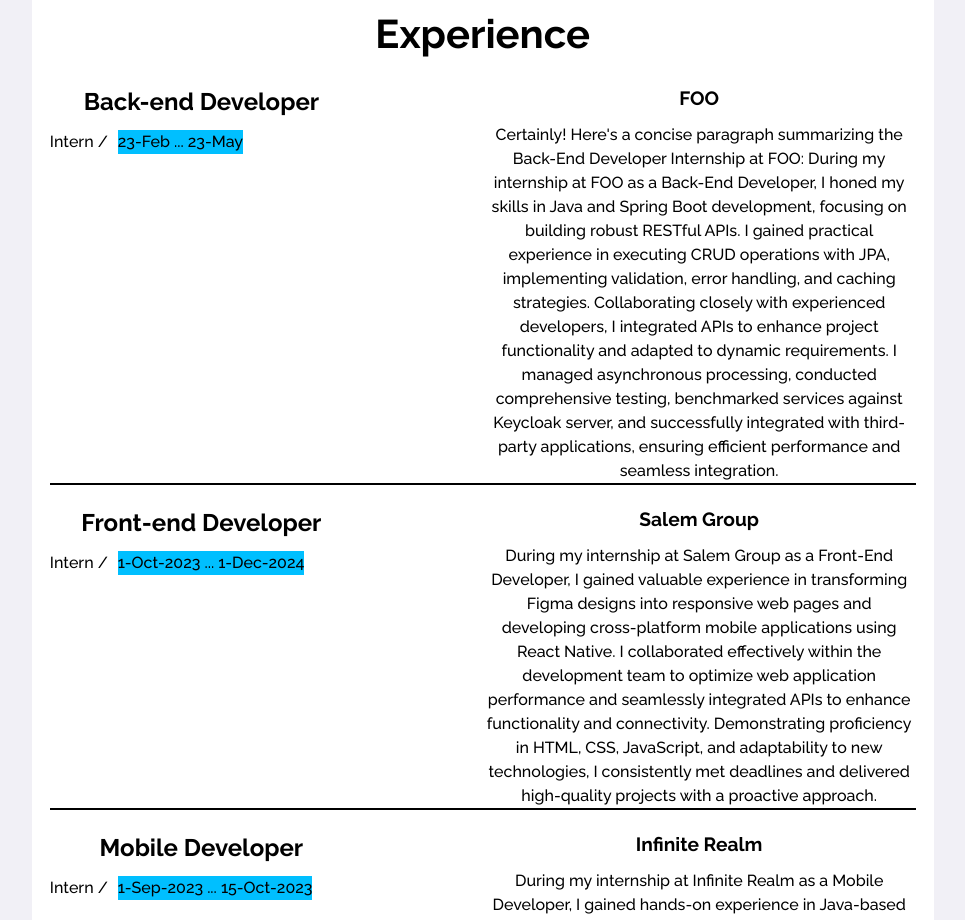
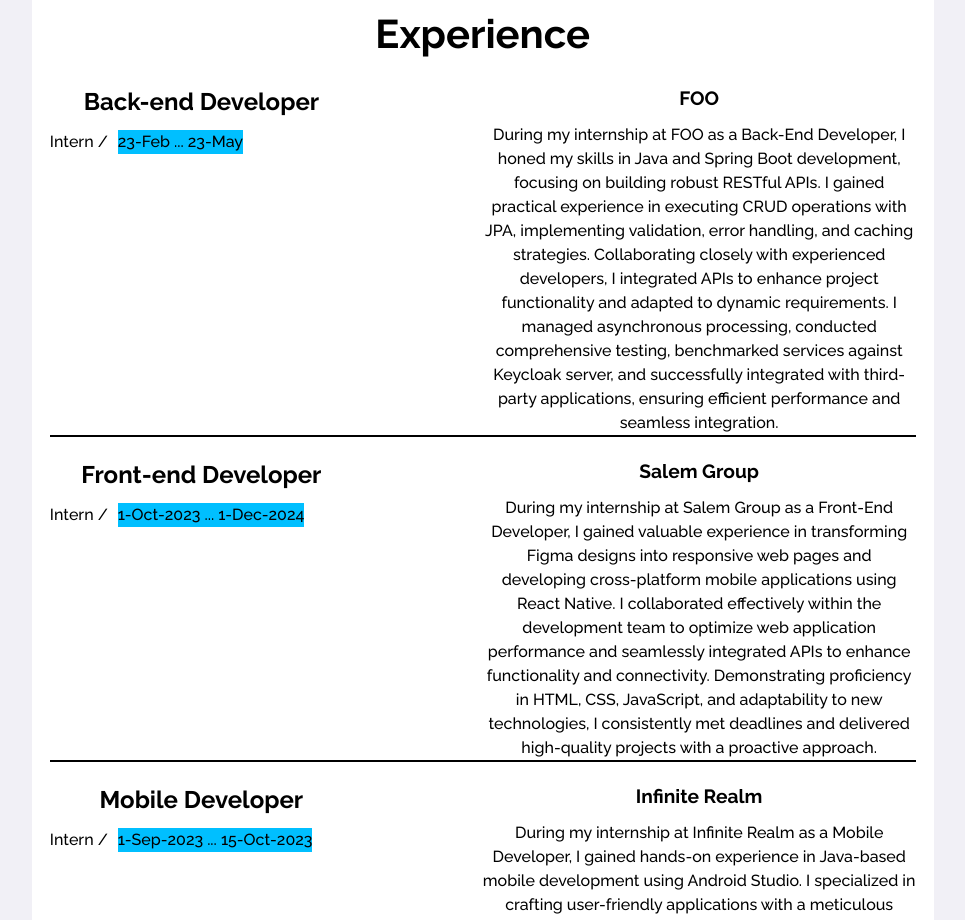
Before and after one commit to MustafaRady/portfolio_1, a React (Create React App) app: page / in a window 1280 px wide. Shown: the part 2300-3220 px from the top of the page, without its empty margins (270-1235 px from the left). Built offline with nearby package versions, Linux system fonts and the light colour scheme.

Commit message:
first commit

```diff
--- a/src/Working/working.js
+++ b/src/Working/working.js
@@ -27,7 +27,6 @@ export default function Working(){
                     </div>
                     <div className="details">
 
-                        Certainly! Here's a concise paragraph summarizing the Back-End Developer Internship at FOO:
                         During my internship at FOO as a Back-End Developer, I honed my skills in Java and Spring Boot development, focusing on building robust RESTful APIs. I gained practical experience in executing CRUD operations with JPA, implementing validation, error handling, and caching strategies. Collaborating closely with experienced developers, I integrated APIs to enhance project functionality and adapted to dynamic requirements. I managed asynchronous processing, conducted comprehensive testing, benchmarked services against Keycloak server, and successfully integrated with third-party applications, ensuring efficient performance and seamless integration.
 
                     </div>
```
